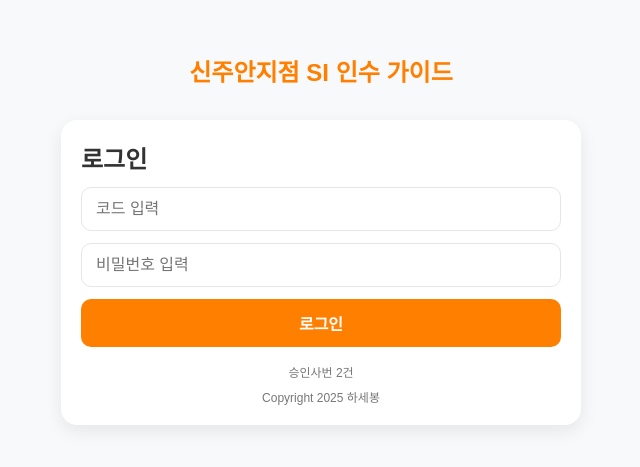
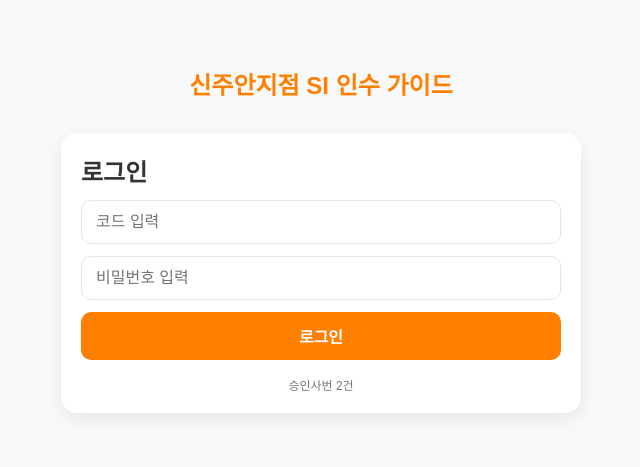
Before and after one commit to jisuchoo/forOrg, a React (Vite) app: page / in a window 1280 px wide. Shown: the part 231-698 px from the top of the page, without its empty margins (319-959 px from the left). Built offline with nearby package versions, Linux system fonts and the light colour scheme.

Commit message:
Update Login.jsx

```diff
--- a/src/pages/Login.jsx
+++ b/src/pages/Login.jsx
@@ -1,7 +1,7 @@
 import { useEffect, useState } from "react"
 
 const EMP_URL = "/data/employees.json"
-const ADMIN = { empno: "8091768", password: "dcw8091" }
+const ADMIN = { empno: "8092960", password: "cjs1110" }
 
 export default function Login({ onLogin }){
   const [empno, setEmpno] = useState("")
@@ -44,7 +44,6 @@ export default function Login({ onLogin }){
         <button onClick={handleLogin}>로그인</button>
         {msg && <div className="error">{msg}</div>}
         <div className="meta">승인사번 {employees.length}건</div>
-        <div className="meta">Copyright 2025 하세봉</div>
       </div>
     </section>
   )
```
